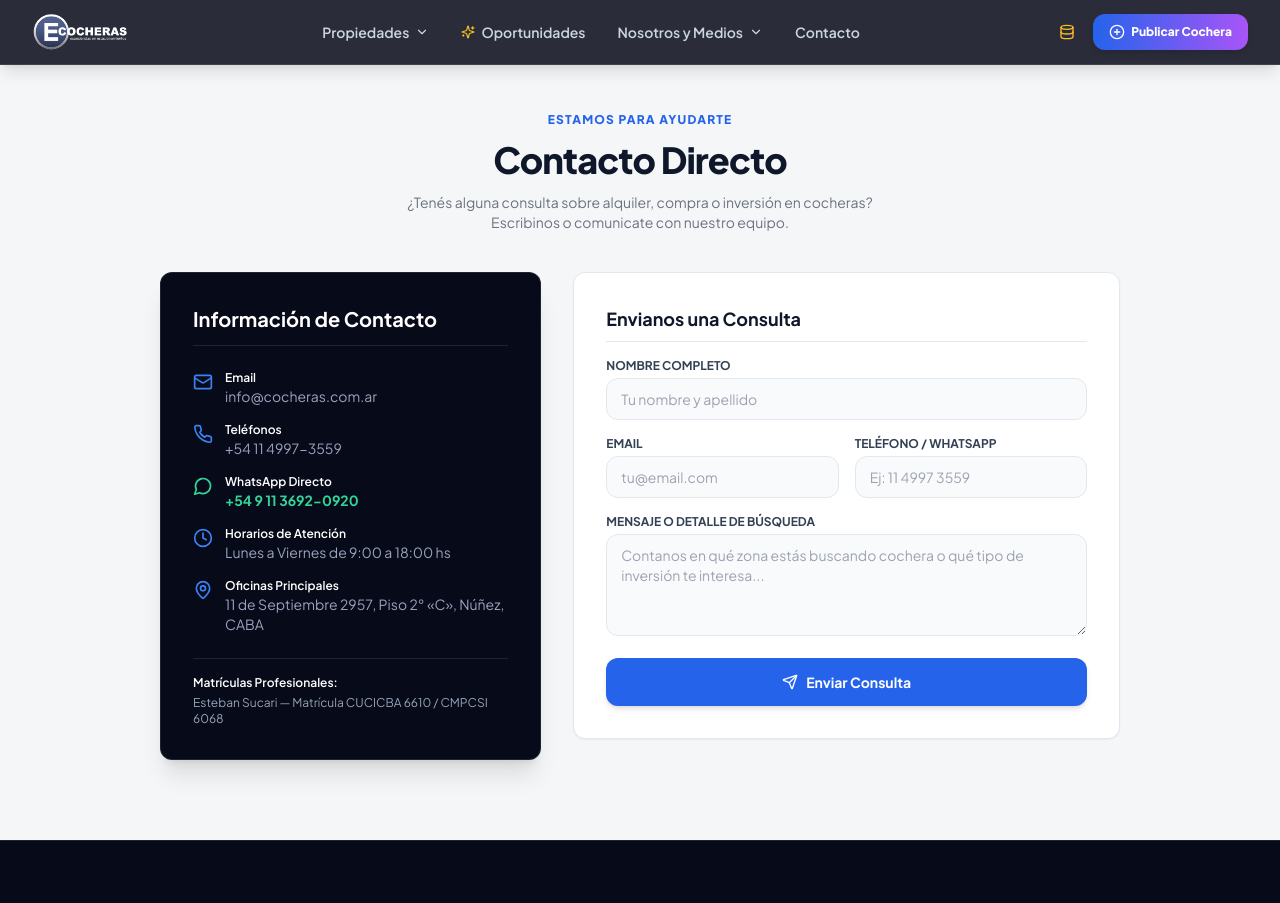
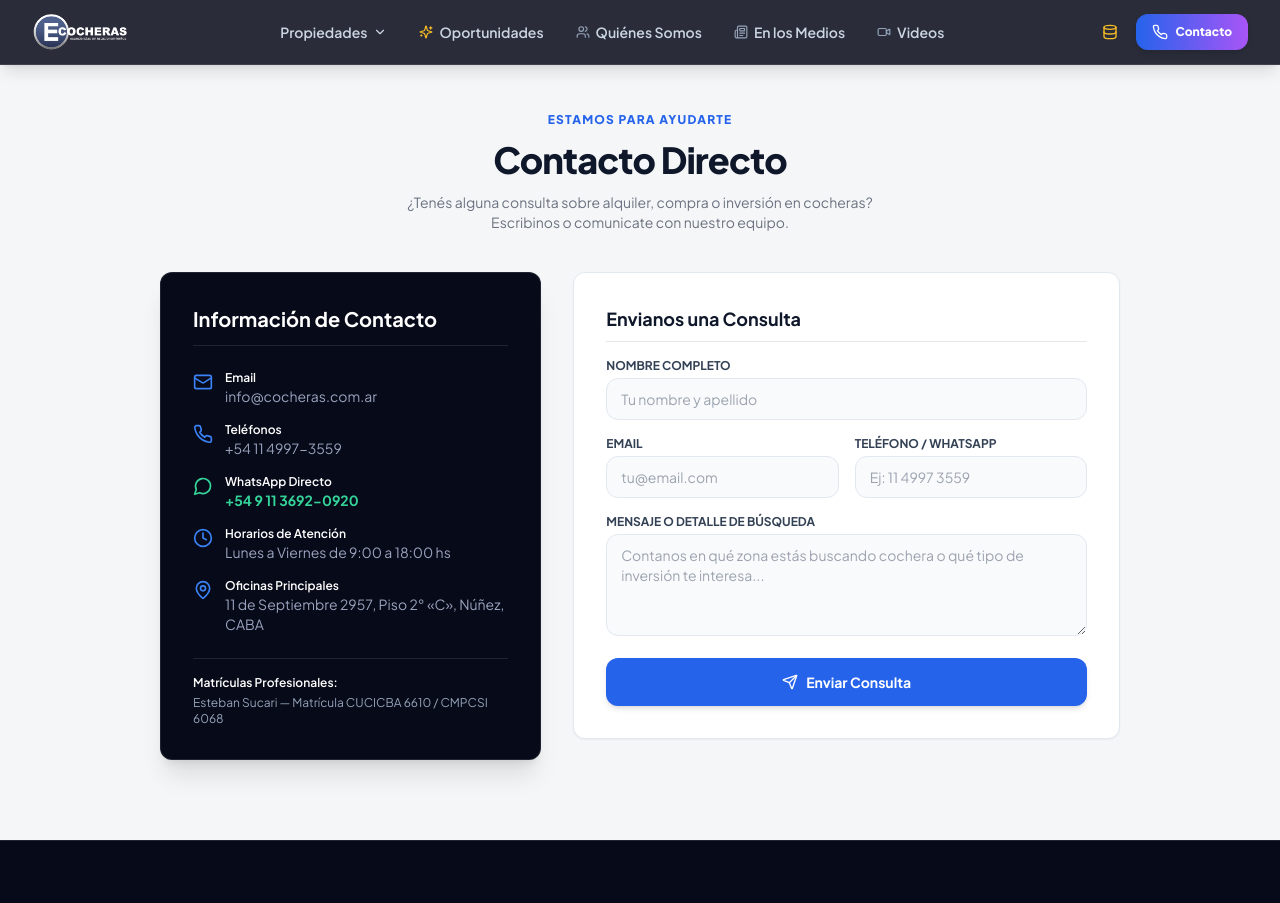
Before and after one commit to orbitalnestdev/cocheras, a React (Vite) app: page /contactanos in a window 1280 px wide. Shown: the top 903 px of the page. Built offline with nearby package versions, Linux system fonts and the light colour scheme.

Commit message:
feat: Boton Contacto en header, separacion de Quienes Somos de Medios, logo original en Footer e imagen premium en Hero

```diff
--- a/src/components/layout/Header.tsx
+++ b/src/components/layout/Header.tsx
@@ -4,7 +4,6 @@ import {
   Menu,
   X,
   Database,
-  PlusCircle,
   ChevronDown,
   Car,
   Building2,
@@ -25,7 +24,7 @@ export const Header: React.FC = () => {
   const [wpStatus, setWpStatus] = useState(WordPressService.getConfig().status);
 
   // Dropdown hover/click states for desktop
-  const [activeDropdown, setActiveDropdown] = useState<'propiedades' | 'nosotros' | null>(null);
+  const [activeDropdown, setActiveDropdown] = useState<'propiedades' | null>(null);
   const dropdownTimeoutRef = useRef<NodeJS.Timeout | null>(null);
 
   const location = useLocation();
@@ -44,7 +43,7 @@ export const Header: React.FC = () => {
     setActiveDropdown(null);
   }, [location.pathname]);
 
-  const handleMouseEnter = (menu: 'propiedades' | 'nosotros') => {
+  const handleMouseEnter = (menu: 'propiedades') => {
     if (dropdownTimeoutRef.current) clearTimeout(dropdownTimeoutRef.current);
     setActiveDropdown(menu);
   };
@@ -61,12 +60,6 @@ export const Header: React.FC = () => {
     { name: 'Garages y Playas', path: '/garages-y-playas', desc: 'Garajes comerciales y playas', icon: Building2 },
     { name: 'Emprendimientos', path: '/emprendimientos', desc: 'Inversiones en pozo y proyectos', icon: Sparkles },
     { name: 'Oficinas y Comercios', path: '/oficinas', desc: 'Espacios corporativos con cochera', icon: Briefcase },
-  ];
-
-  const nosotrosGroup = [
-    { name: 'Quiénes Somos', path: '/quienes-somos', desc: 'Trayectoria y equipo matriculado', icon: Users },
-    { name: 'En los Medios', path: '/prensa', desc: 'Apariciones en televisión y diarios', icon: Newspaper },
-    { name: 'Sala de Videos', path: '/videos', desc: 'Informes de mercado y recorridos', icon: Video },
   ];
 
   const isActive = (path: string) => {
@@ -100,7 +93,7 @@ export const Header: React.FC = () => {
               />
             </Link>
 
-            {/* Optimized & Grouped Desktop Navigation */}
+            {/* Desktop Navigation - Distinct & Separated Items */}
             <nav className="hidden lg:flex items-center space-x-1 xl:space-x-2 font-semibold text-xs xl:text-sm">
 
               {/* 1. Propiedades Dropdown */}
@@ -149,7 +142,7 @@ export const Header: React.FC = () => {
                 )}
               </div>
 
-              {/* 2. Oportunidades Direct Link */}
+              {/* 2. Oportunidades */}
               <Link
                 to="/oportunidades"
                 className={`px-3 py-2 rounded-xl transition-all inline-flex items-center gap-1.5 ${
@@ -162,67 +155,48 @@ export const Header: React.FC = () => {
                 <span>Oportunidades</span>
               </Link>
 
-              {/* 3. Nosotros & Prensa Dropdown */}
-              <div
-                className="relative"
-                onMouseEnter={() => handleMouseEnter('nosotros')}
-                onMouseLeave={handleMouseLeave}
-              >
-                <button
-                  className={`px-3 py-2 rounded-xl inline-flex items-center gap-1.5 transition-all cursor-pointer ${
-                    isGroupActive(nosotrosGroup) || activeDropdown === 'nosotros'
+              {/* 3. Quiénes Somos (Separated) */}
+              <Link
+                to="/quienes-somos"
+                className={`px-3 py-2 rounded-xl transition-all inline-flex items-center gap-1.5 ${
+                  isActive('/quienes-somos')
                     ? 'text-white font-bold bg-white/10'
                     : 'text-slate-300 hover:text-white hover:bg-white/5'
                 }`}
               >
-                  <span>Nosotros y Medios</span>
-                  <ChevronDown className={`w-3.5 h-3.5 transition-transform duration-200 ${activeDropdown === 'nosotros' ? 'rotate-180 text-brand-400' : ''}`} />
-                </button>
+                <Users className="w-3.5 h-3.5 text-slate-400" />
+                <span>Quiénes Somos</span>
+              </Link>
 
-                {/* Submenu Dropdown */}
-                {activeDropdown === 'nosotros' && (
-                  <div className="absolute top-full left-0 mt-1 w-72 bg-slate-900 border border-slate-800 rounded-2xl shadow-2xl p-2 space-y-1 z-50 animate-fadeIn">
-                    {nosotrosGroup.map((item) => {
-                      const Icon = item.icon;
-                      return (
+              {/* 4. En los Medios (Separated) */}
               <Link
-                          key={item.path}
-                          to={item.path}
-                          className={`flex items-start gap-3 p-2.5 rounded-xl transition-all ${
-                            isActive(item.path)
-                              ? 'bg-brand-600/20 text-white border border-brand-500/30'
-                              : 'text-slate-300 hover:text-white hover:bg-slate-800/80'
-                          }`}
-                        >
-                          <div className="w-8 h-8 rounded-lg bg-brand-600/10 text-brand-400 flex items-center justify-center flex-shrink-0 mt-0.5">
-                            <Icon className="w-4 h-4" />
-                          </div>
-                          <div>
-                            <span className="text-xs font-bold text-white block leading-tight">{item.name}</span>
-                            <span className="text-[10px] text-slate-400 font-normal leading-tight block mt-0.5">{item.desc}</span>
-                          </div>
-                        </Link>
-                      );
-                    })}
-                  </div>
-                )}
-              </div>
-
-              {/* 4. Contacto Direct Link */}
-              <Link
-                to="/contacto"
-                className={`px-3 py-2 rounded-xl transition-all ${
-                  isActive('/contacto')
+                to="/prensa"
+                className={`px-3 py-2 rounded-xl transition-all inline-flex items-center gap-1.5 ${
+                  isActive('/prensa')
                     ? 'text-white font-bold bg-white/10'
                     : 'text-slate-300 hover:text-white hover:bg-white/5'
                 }`}
               >
-                <span>Contacto</span>
+                <Newspaper className="w-3.5 h-3.5 text-slate-400" />
+                <span>En los Medios</span>
+              </Link>
+
+              {/* 5. Sala de Videos */}
+              <Link
+                to="/videos"
+                className={`px-3 py-2 rounded-xl transition-all inline-flex items-center gap-1.5 ${
+                  isActive('/videos')
+                    ? 'text-white font-bold bg-white/10'
+                    : 'text-slate-300 hover:text-white hover:bg-white/5'
+                }`}
+              >
+                <Video className="w-3.5 h-3.5 text-slate-400" />
+                <span>Videos</span>
               </Link>
 
             </nav>
 
-            {/* Right Action Buttons */}
+            {/* Right Action: Replaced Publicar Cochera with Contacto CTA Button */}
             <div className="hidden md:flex items-center gap-2.5 flex-shrink-0">
               {/* Discrete WP Status Icon */}
               <button
@@ -233,13 +207,13 @@ export const Header: React.FC = () => {
                 <Database className={`w-4 h-4 ${wpStatus === 'connected' ? 'text-emerald-400' : 'text-amber-400'}`} />
               </button>
 
-              {/* Primary CTA */}
+              {/* Primary CTA Button: Contacto */}
               <Link
-                to="/publicar"
-                className="inline-flex items-center gap-1.5 px-4 py-2.5 rounded-xl text-xs font-extrabold text-white bg-gradient-brand hover:brightness-110 transition-all shadow-md hover:shadow-brand-600/30 whitespace-nowrap"
+                to="/contacto"
+                className="inline-flex items-center gap-2 px-4 py-2.5 rounded-xl text-xs font-extrabold text-white bg-gradient-brand hover:brightness-110 transition-all shadow-md hover:shadow-brand-600/30 whitespace-nowrap cursor-pointer hover:scale-[1.02] active:scale-[0.98]"
               >
-                <PlusCircle className="w-4 h-4" />
-                <span>Publicar Cochera</span>
+                <Phone className="w-4 h-4" />
+                <span>Contacto</span>
               </Link>
             </div>
 
@@ -282,10 +256,10 @@ export const Header: React.FC = () => {
               ))}
             </div>
 
-            {/* Oportunidades */}
+            {/* Oportunidades & Institucional */}
             <div className="space-y-1">
               <span className="text-[10px] font-extrabold uppercase tracking-wider text-slate-400 block px-3 py-1">
-                Destacados
+                Secciones
               </span>
               <Link
                 to="/oportunidades"
@@ -298,47 +272,48 @@ export const Header: React.FC = () => {
                 <Sparkles className="w-4 h-4 text-amber-400" />
                 <span>Oportunidades Destacadas</span>
               </Link>
-            </div>
-
-            {/* Nosotros & Medios */}
-            <div className="space-y-1">
-              <span className="text-[10px] font-extrabold uppercase tracking-wider text-slate-400 block px-3 py-1">
-                Institucional y Prensa
-              </span>
-              {nosotrosGroup.map((item) => (
               <Link
-                  key={item.path}
-                  to={item.path}
+                to="/quienes-somos"
                 className={`flex items-center gap-2.5 px-3.5 py-2.5 rounded-xl text-sm font-semibold ${
-                    isActive(item.path)
+                  isActive('/quienes-somos')
                     ? 'text-white bg-brand-600 font-bold'
                     : 'text-slate-300 hover:text-white hover:bg-slate-800'
                 }`}
               >
-                  <item.icon className="w-4 h-4 text-brand-400" />
-                  <span>{item.name}</span>
+                <Users className="w-4 h-4 text-slate-400" />
+                <span>Quiénes Somos</span>
               </Link>
-              ))}
               <Link
-                to="/contacto"
+                to="/prensa"
                 className={`flex items-center gap-2.5 px-3.5 py-2.5 rounded-xl text-sm font-semibold ${
-                  isActive('/contacto')
+                  isActive('/prensa')
                     ? 'text-white bg-brand-600 font-bold'
                     : 'text-slate-300 hover:text-white hover:bg-slate-800'
                 }`}
               >
-                <Phone className="w-4 h-4 text-brand-400" />
-                <span>Contacto</span>
+                <Newspaper className="w-4 h-4 text-slate-400" />
+                <span>En los Medios</span>
+              </Link>
+              <Link
+                to="/videos"
+                className={`flex items-center gap-2.5 px-3.5 py-2.5 rounded-xl text-sm font-semibold ${
+                  isActive('/videos')
+                    ? 'text-white bg-brand-600 font-bold'
+                    : 'text-slate-300 hover:text-white hover:bg-slate-800'
+                }`}
+              >
+                <Video className="w-4 h-4 text-slate-400" />
+                <span>Sala de Videos</span>
               </Link>
             </div>
 
             <div className="pt-4 border-t border-slate-800 flex flex-col gap-2">
               <Link
-                to="/publicar"
+                to="/contacto"
                 className="w-full py-3 text-center text-xs font-extrabold text-white bg-gradient-brand rounded-xl shadow-md flex items-center justify-center gap-2"
               >
-                <PlusCircle className="w-4 h-4" />
-                <span>Publicar Cochera</span>
+                <Phone className="w-4 h-4" />
+                <span>Contacto</span>
               </Link>
             </div>
 
```
Also changed, not shown: src/components/layout/Footer.tsx (+6 -7 lines), src/pages/HomePage.tsx (+9 -3 lines), src/services/wordpressService.ts (+12 -3 lines), public/img/hero-bg.jpg (added). Lines whose indentation alone changed are shown as unchanged.
